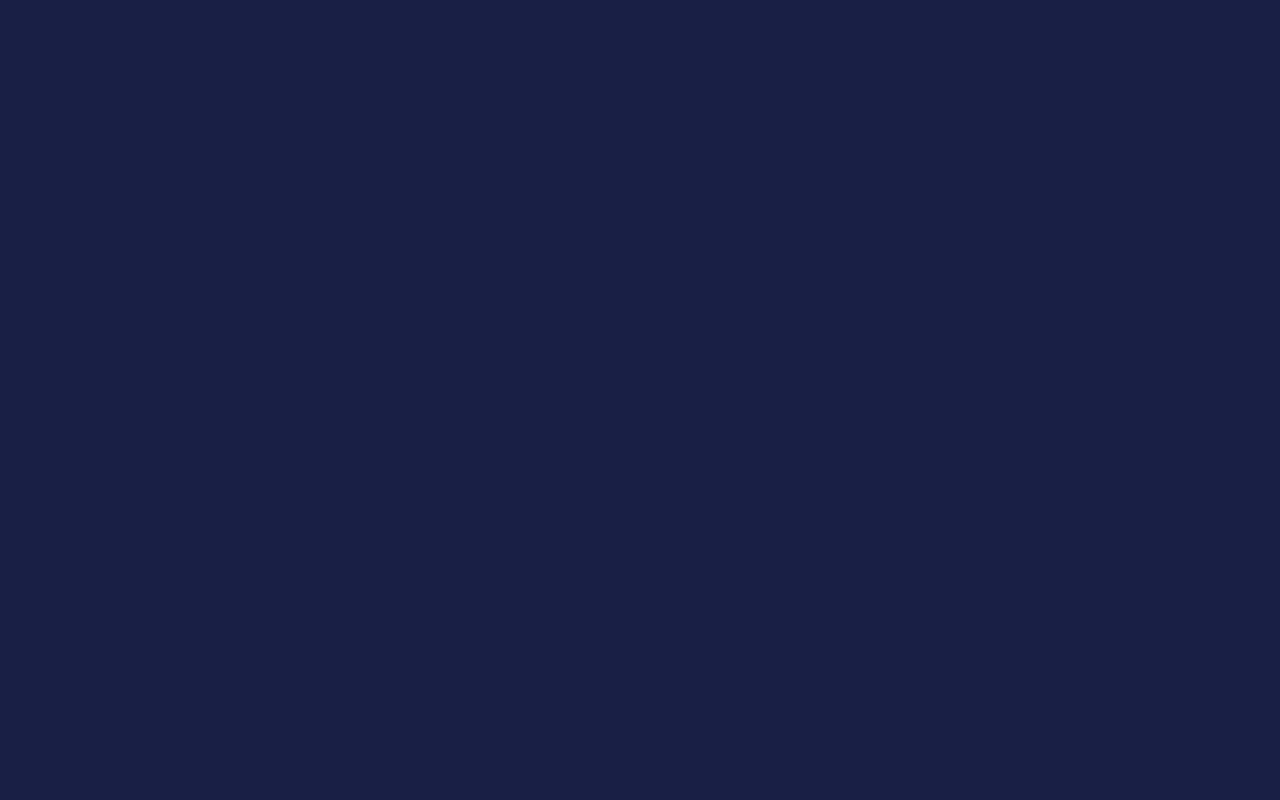
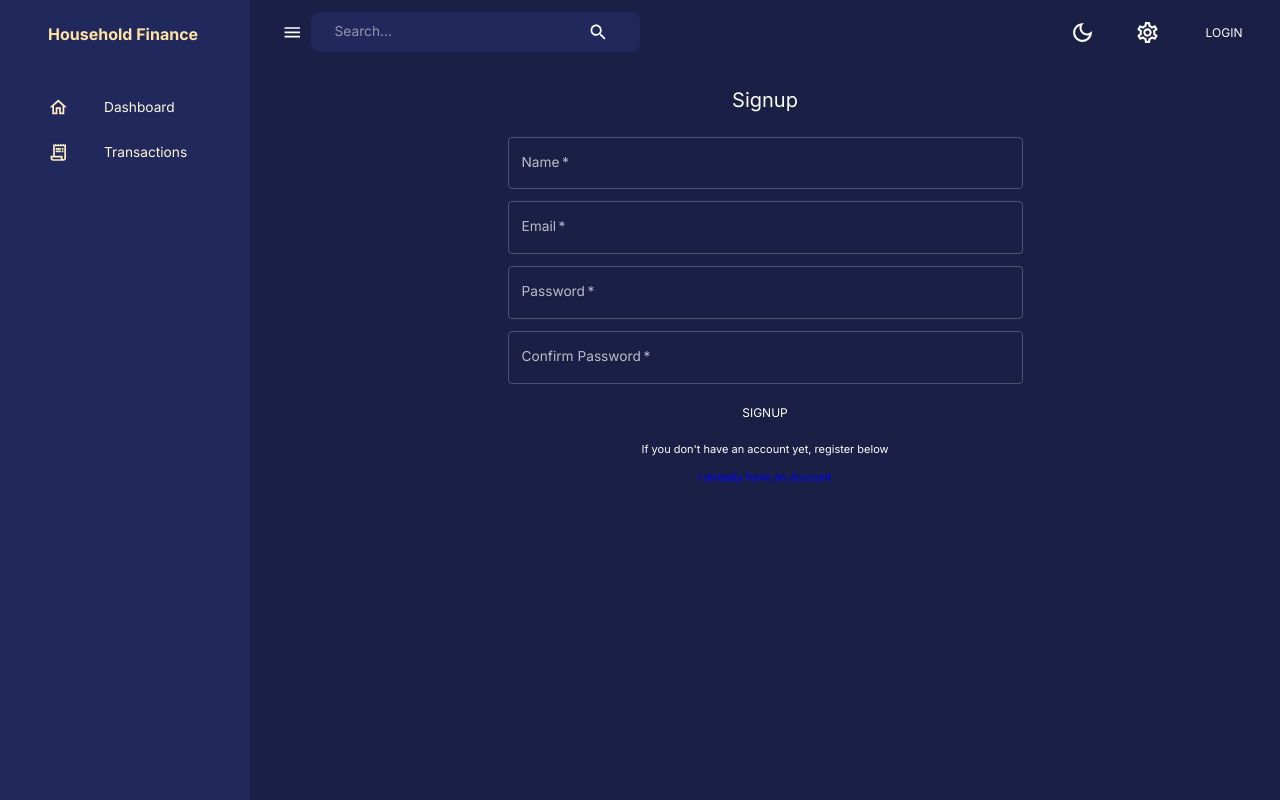
Before and after one commit to ArvidErik/future-balance-client, a React (Create React App) app: page /signup in a window 1280 px wide. Before the commit this address had no page. Built offline with nearby package versions, Linux system fonts and the light colour scheme.

Commit message:
login design

```diff
--- a/src/App.js
+++ b/src/App.js
@@ -5,6 +5,8 @@ import { useSelector } from "react-redux";
 import { BrowserRouter, Navigate, Route, Routes } from "react-router-dom";
 import { themeSettings } from "theme";
 import Dashboard from "pages/dashboard"
+import Login from "pages/login"
+import Signup from "pages/signup";
 import Layout from "pages/layout"
 
 function App() {
@@ -20,6 +22,8 @@ function App() {
             <Route element={<Layout />}>
               <Route path="/" element={<Navigate to="/dashboard" replace />} />
               <Route path="/dashboard" element={<Dashboard />} />
+              <Route path="/login" element={<Login />} />
+              <Route path="/signup" element={<Signup />} />
             </Route>
           </Routes>
         </ThemeProvider>
--- a/src/components/Navbar.jsx
+++ b/src/components/Navbar.jsx
@@ -7,23 +7,21 @@ import {
   SettingsOutlined,
   ArrowDropDownOutlined,
 } from "@mui/icons-material";
+import { Button } from "@mui/material";
 import FlexBetween from "components/FlexBetween";
 import { useDispatch } from "react-redux";
 import { setMode } from "state";
 import profileImage from "assets/ErikArvidHosszu.png";
 import {
   AppBar,
-  Icon,
   IconButton,
   InputBase,
   Toolbar,
   useTheme,
 } from "@mui/material";
+import { Link } from "react-router-dom";
 
-function Navbar({
-  isSidebarOpen,
-  setIsSidebarOpen
-}) {
+function Navbar({ isSidebarOpen, setIsSidebarOpen }) {
   const dispatch = useDispatch();
   const theme = useTheme();
 
@@ -33,6 +31,7 @@ function Navbar({
         position: "static",
         background: "none",
         boxShadow: "none",
+        width: "100%",
       }}
     >
       <Toolbar sx={{ justifyContent: "space-between" }}>
@@ -66,6 +65,7 @@ function Navbar({
           <IconButton>
             <SettingsOutlined sx={{ fontSize: "25px" }} />
           </IconButton>
+          <Button color="inherit"><Link to={"/login"} style={{textDecoration:"none", color:"inherit"}}>Login</Link></Button>
         </FlexBetween>
       </Toolbar>
     </AppBar>
--- a/src/components/Sidebar.jsx
+++ b/src/components/Sidebar.jsx
@@ -83,8 +83,8 @@ function SideBar({
             <Box m="1.5rem 2rem 2rem 3rem">
               <FlexBetween color={theme.palette.secondary.main}>
                 <Box display="flex" alignItems="center" gap="0.5rem">
-                  <Typography variant="h4" fontWeight="bold">
-                    Balance Monitor
+                  <Typography variant="h5" fontWeight="bold">
+                    Household Finance
                   </Typography>
                 </Box>
                 {!isNonMobile && (
--- a/src/pages/dashboard/index.jsx
+++ b/src/pages/dashboard/index.jsx
@@ -1,9 +1,21 @@
-import React from 'react'
+import { Container, Typography, Button } from "@mui/material";
+import React from "react";
+import { Link } from "react-router-dom";
 
 function Dashboard() {
   return (
-    <div>Dashboard</div>
-  )
+    <Container
+      sx={{ display: "flex", alignItems: "center", flexDirection: "column" }}
+    >
+      <Typography variant="h4" mt={5}>
+        Welcome to your finance calculator
+      </Typography>
+      <Typography variant="h5" mt={2}>
+        Please Log in to see your data
+      </Typography>
+      <Button color="inherit" sx={{marginTop:"1rem"}}><Link to={"/login"} style={{textDecoration:"none", color:"inherit"}}>Login</Link></Button>
+    </Container>
+  );
 }
 
-export default Dashboard
+export default Dashboard;
--- a/src/pages/layout/index.jsx
+++ b/src/pages/layout/index.jsx
@@ -17,7 +17,7 @@ const Layout = () => {
         isSidebarOpen={isSidebarOpen}
         setIsSidebarOpen={setIsSidebarOpen}
       />
-      <Box>
+      <Box sx={{width: "100%"}}>
         <Navbar
           isSidebarOpen={isSidebarOpen}
           setIsSidebarOpen={setIsSidebarOpen}
--- /dev/null
+++ b/src/pages/login/index.jsx
@@ -0,0 +1,26 @@
+import { Box, Button, TextField, Typography } from '@mui/material'
+import { Link } from 'react-router-dom'
+import React from 'react'
+
+function Login() {
+  return (
+    <Box component="form" sx={{width:"100%", display:"flex", flexDirection:"column", alignItems:"center", gap:1}} mt={3}>
+        <Typography variant='h4' mb={2}>
+            Login
+        </Typography>
+        <form action="" style={{width:"100%", display:"flex", flexDirection:"column", alignItems:"center", gap:"12px"}}>
+        <TextField id="outlined-basic" label="Email" variant="outlined" sx={{width: "50%"}}/>
+        <TextField id="outlined-basic" label="Password" variant="outlined" sx={{width: "50%"}}/>
+        <Button color='inherit'>Login</Button>
+        <Typography variant='p' sx={{fontSize:"11px"}}>
+        If you don't have an account yet, register {` `}
+        </Typography>
+        <Link to="/signup" style={{color:"blue", fontSize: "11px", textDecoration: "none"}}>
+        Create an account
+        </Link>
+        </form>
+    </Box>
+  )
+}
+
+export default Login
--- /dev/null
+++ b/src/pages/signup/index.jsx
@@ -0,0 +1,29 @@
+import { Box, Button, TextField, Typography } from '@mui/material'
+import { Link } from 'react-router-dom'
+import React from 'react'
+
+function Signup() {
+  return (
+    <Box component="form" sx={{width:"100%", display:"flex", flexDirection:"column", alignItems:"center", gap:1}} mt={3}>
+        <Typography variant='h4' mb={2}>
+            Signup
+        </Typography>
+        <form action="" style={{width:"100%", display:"flex", flexDirection:"column", alignItems:"center", gap:"12px"}}>
+        <TextField required id="name-input" label="Name" variant="outlined"
+         sx={{width: "50%"}}/>
+        <TextField required id="email-input" label="Email" variant="outlined" sx={{width: "50%"}}/>
+        <TextField required id="password-input" label="Password" variant="outlined" sx={{width: "50%"}}/>
+        <TextField required id="confirm-input" label="Confirm Password" variant="outlined" sx={{width: "50%"}}/>
+        <Button color='inherit'>Signup</Button>
+        <Typography variant='p' sx={{fontSize:"11px"}}>
+        If you don't have an account yet, register below {` `}
+        </Typography>
+        <Link to="/login" style={{color:"blue", fontSize: "11px", textDecoration: "none"}}>
+        I already have an account
+        </Link>
+        </form>
+    </Box>
+  )
+}
+
+export default Signup
```
